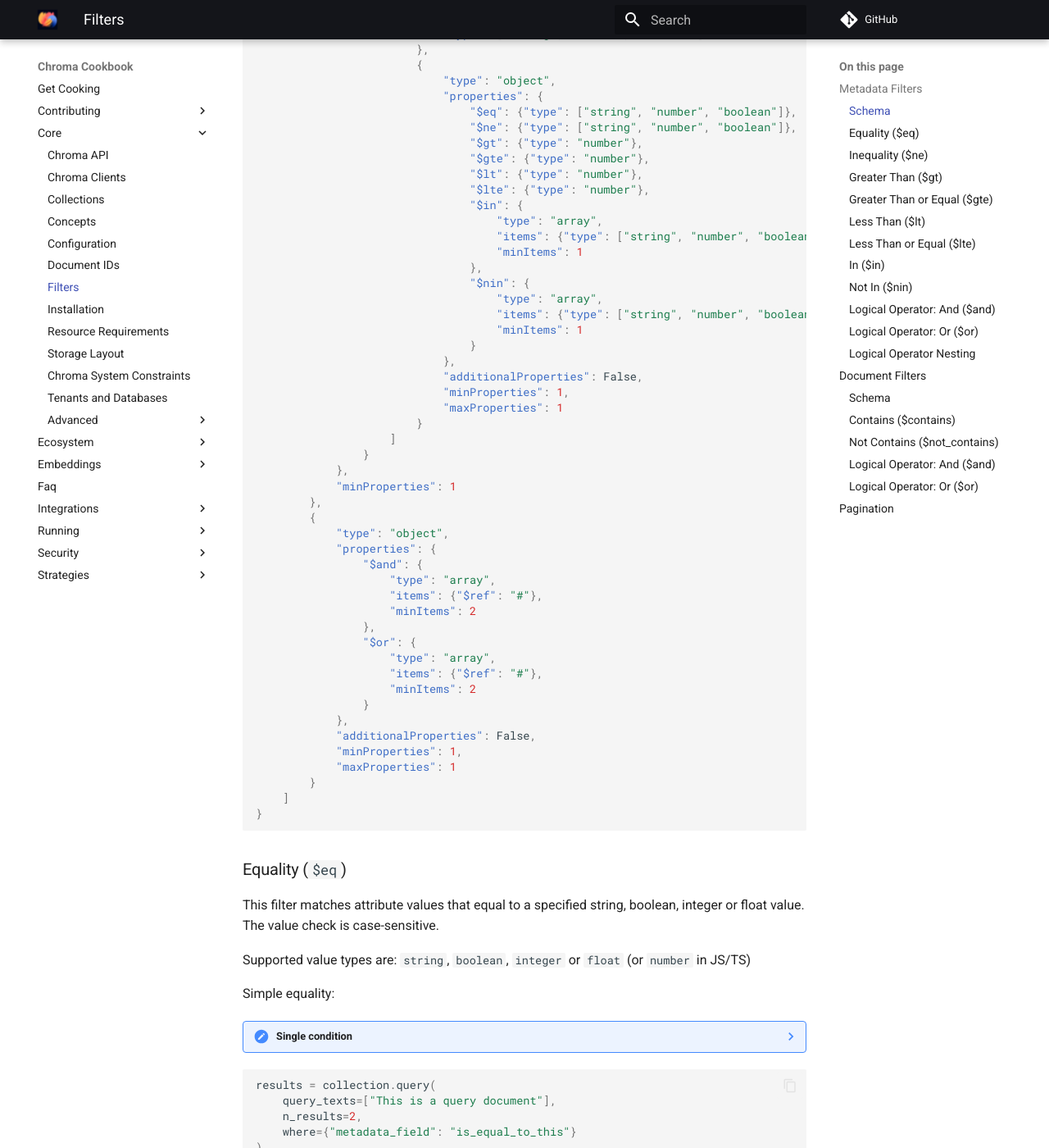
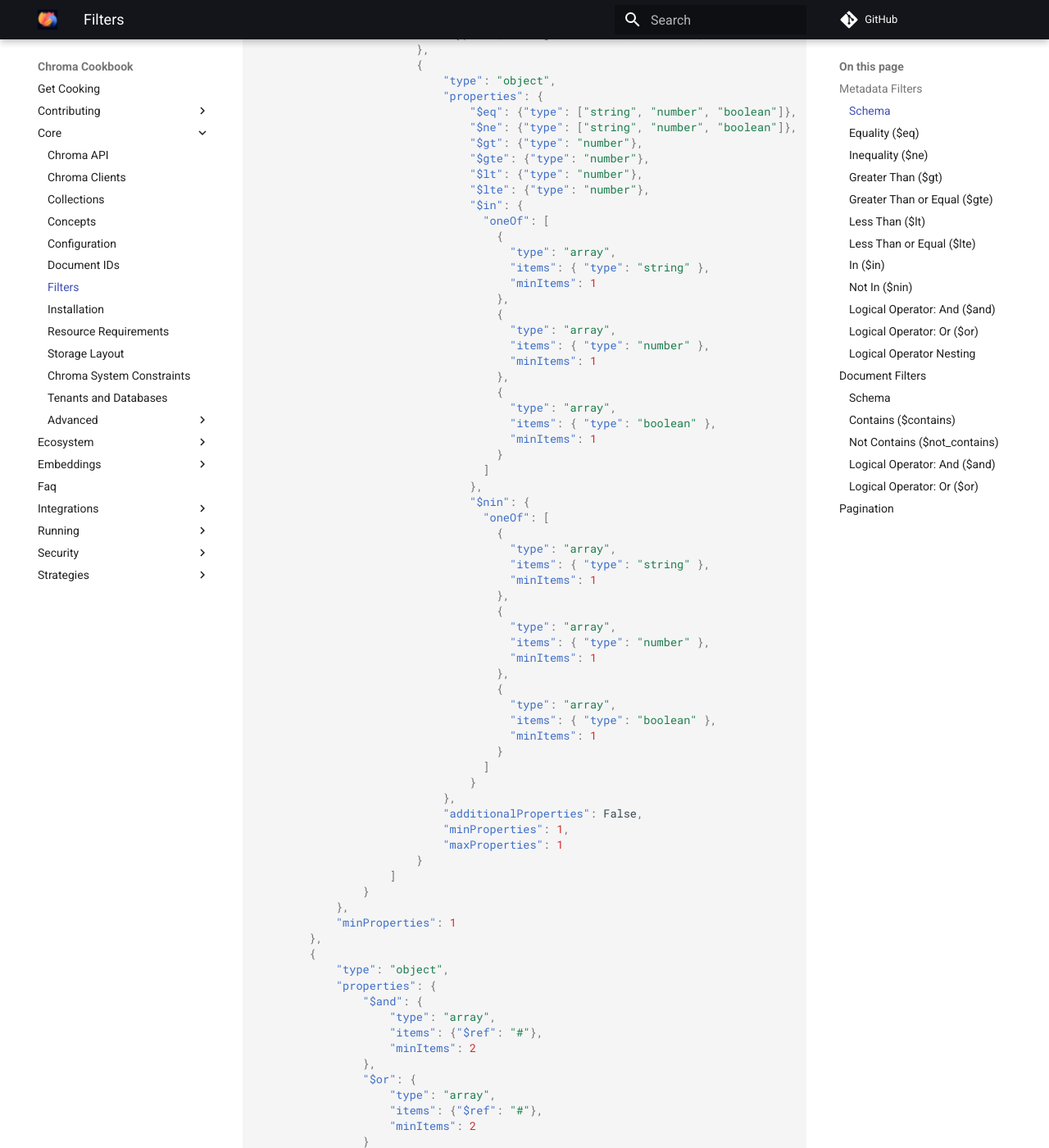
Before and after one commit to amikos-tech/chroma-cookbook, an MkDocs documentation site: the page built from docs/core/filters.md, in a window 1280 px wide and 1400 px high, scrolled down 740 px. Shown: the whole window at 82% size. Built offline with MkDocs 1.6.1 and Material for MkDocs 9.7.7, drawn with Linux system fonts in a browser that asks for light colours; comment, search, counter and statistics services are not loaded.

Commit message:
[DOC] NIT: nit about single-typed $in and $nin arrays
The jsonschema is slightly inaccurate, insofar as it doesn't enforce that the array values for `$in` and `$nin` have to be of the same type.

```diff
--- a/docs/core/filters.md
+++ b/docs/core/filters.md
@@ -37,14 +37,42 @@
                                 "$lt": {"type": "number"},
                                 "$lte": {"type": "number"},
                                 "$in": {
-                                    "type": "array",
-                                    "items": {"type": ["string", "number", "boolean"]},
-                                    "minItems": 1
+                                  "oneOf": [
+                                    {
+                                      "type": "array",
+                                      "items": { "type": "string" },
+                                      "minItems": 1
+                                    },
+                                    {
+                                      "type": "array",
+                                      "items": { "type": "number" },
+                                      "minItems": 1
+                                    },
+                                    {
+                                      "type": "array",
+                                      "items": { "type": "boolean" },
+                                      "minItems": 1
+                                    }
+                                  ]
                                 },
                                 "$nin": {
-                                    "type": "array",
-                                    "items": {"type": ["string", "number", "boolean"]},
-                                    "minItems": 1
+                                  "oneOf": [
+                                    {
+                                      "type": "array",
+                                      "items": { "type": "string" },
+                                      "minItems": 1
+                                    },
+                                    {
+                                      "type": "array",
+                                      "items": { "type": "number" },
+                                      "minItems": 1
+                                    },
+                                    {
+                                      "type": "array",
+                                      "items": { "type": "boolean" },
+                                      "minItems": 1
+                                    }
+                                  ]
                                 }
                             },
                             "additionalProperties": False,
```
